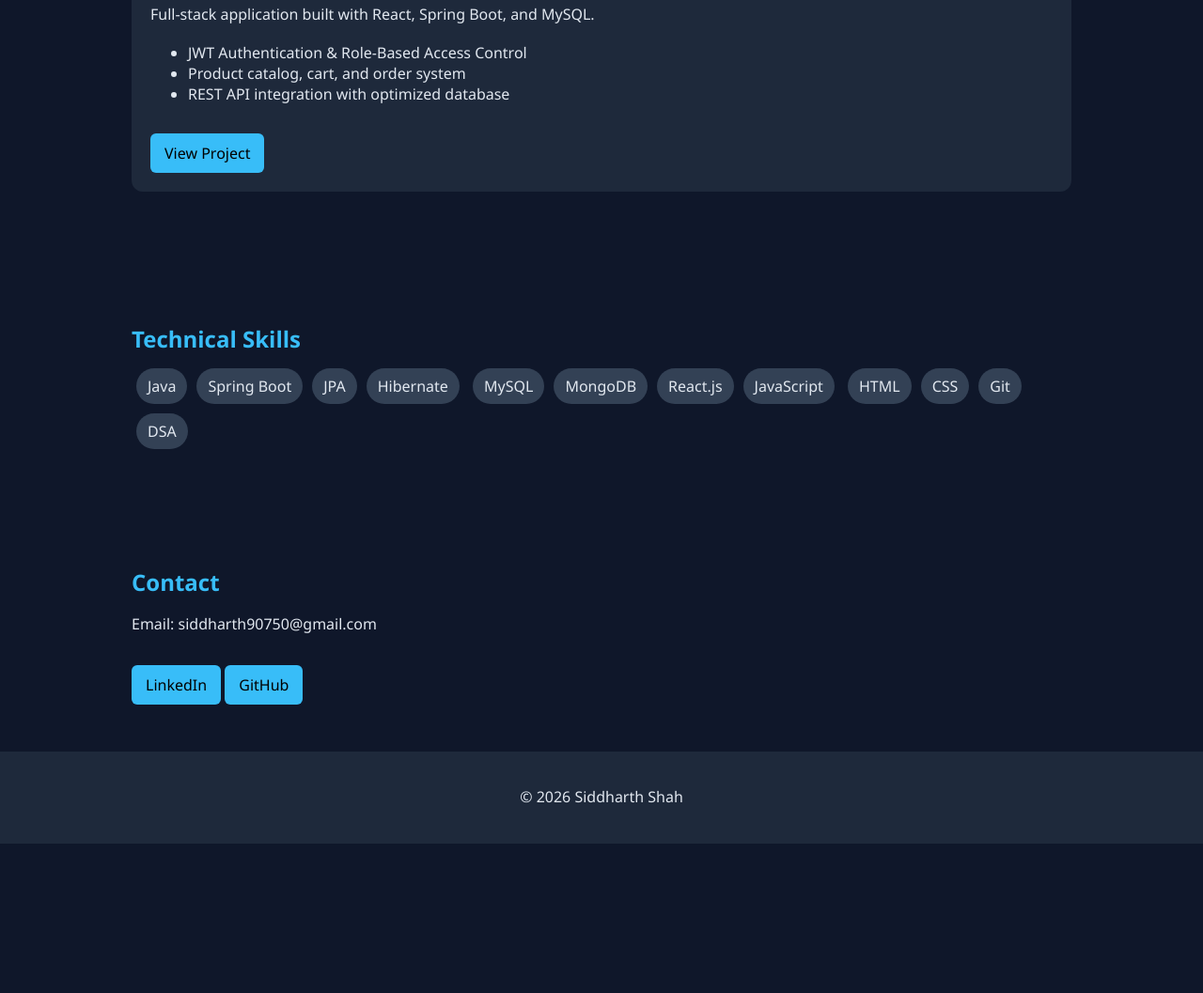
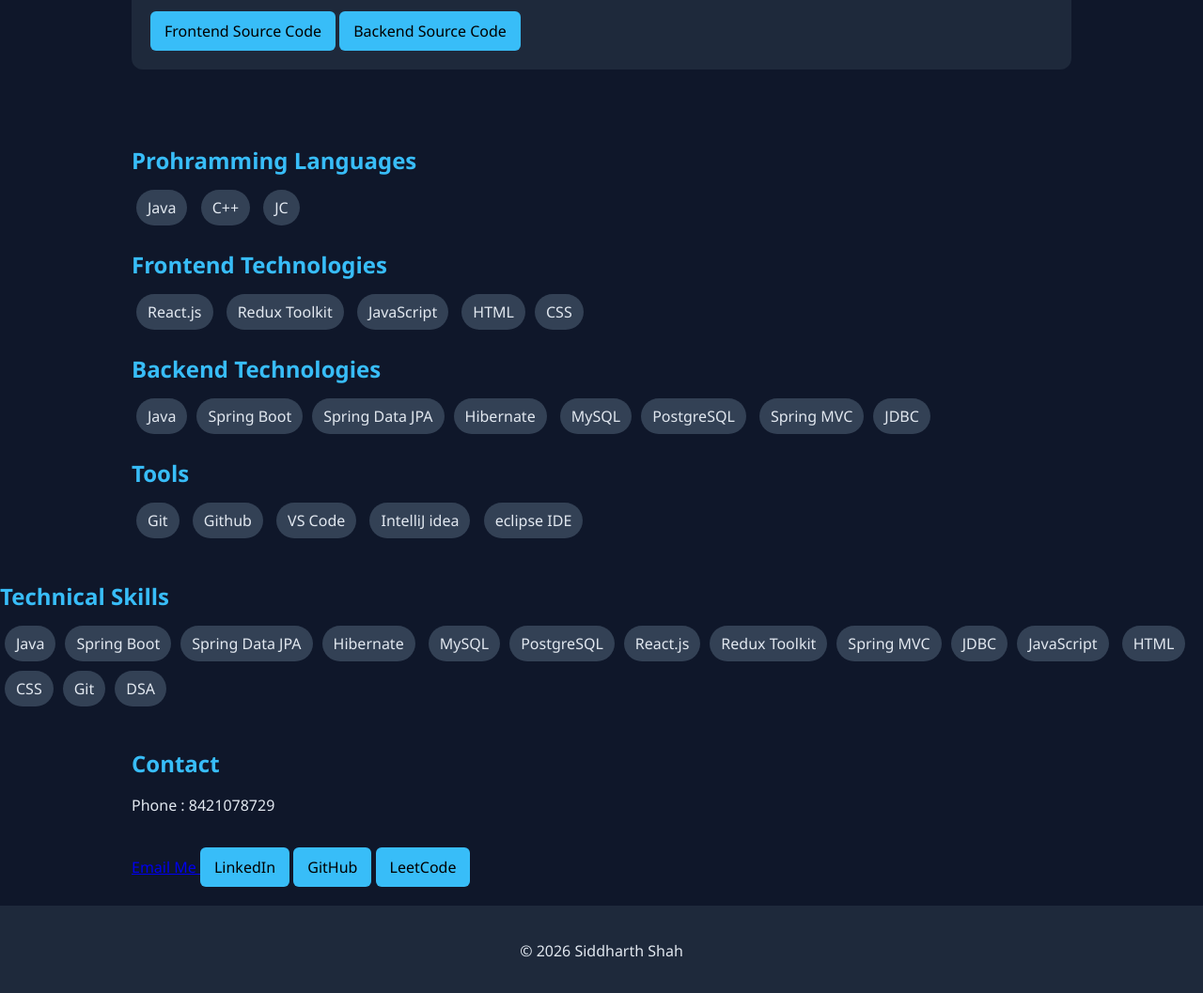
Before and after one commit to siddharth77688/portfolio_website, a plain HTML site: page index.html in a window 1280 px wide. Shown: the part 745-1802 px from the top of the page at 94% size. Before the commit the page ends 1643 px from the top, so only its background shows below. Drawn offline with Linux system fonts and the light colour scheme.

Commit message:
Update index.html with new content and styles

```diff
--- a/index.html
+++ b/index.html
@@ -6,12 +6,12 @@
   <title>Siddharth Shah | Java Backend Developer</title>
   <style>
     body { margin:0; font-family: 'Segoe UI', sans-serif; background:#0f172a; color:#e2e8f0; }
-    header { text-align:center; padding:60px 20px; background:linear-gradient(135deg,#1e293b,#0f172a); }
+    header { text-align:center; padding:40px 20px; background:linear-gradient(135deg,#1e293b,#0f172a); }
     h1 { font-size:40px; margin-bottom:10px; }
     h2 { color:#38bdf8; margin-bottom:10px; }
     p { line-height:1.6; }
     nav a { margin:0 15px; color:#38bdf8; text-decoration:none; font-weight:bold; }
-    section { max-width:1000px; margin:auto; padding:50px 20px; }
+    section { max-width:1000px; margin:auto; padding:20px 20px; }
     .card { background:#1e293b; padding:20px; margin:20px 0; border-radius:12px; transition:0.3s; }
     .card:hover { transform:translateY(-5px); box-shadow:0 10px 20px rgba(0,0,0,0.4); }
     .skills span { display:inline-block; background:#334155; margin:5px; padding:8px 12px; border-radius:20px; }
@@ -48,25 +48,51 @@
       <li>Product catalog, cart, and order system</li>
       <li>REST API integration with optimized database</li>
     </ul>
-    <a class="btn" href="#">View Project</a>
+    <a class="btn" href="https://github.com/siddharth77688/react-projects">Frontend Source Code</a>
+    <a class="btn" href="https://github.com/siddharth77688/mobik-shopping">Backend Source Code</a>
   </div>
 
 </section>
 
 <section id="skills">
-  <h2>Technical Skills</h2>
+  <h2>Prohramming Languages</h2>
   <div class="skills">
-    <span>Java</span><span>Spring Boot</span><span>JPA</span><span>Hibernate</span>
-    <span>MySQL</span><span>MongoDB</span><span>React.js</span><span>JavaScript</span>
-    <span>HTML</span><span>CSS</span><span>Git</span><span>DSA</span>
+    <span>Java</span> <span>C++</span> <span>JC</span>
+  </div>
+  <h2>Frontend Technologies</h2>
+  <div class="skills">
+    <span>React.js</span> <span>Redux Toolkit</span> <span>JavaScript</span>
+    <span>HTML</span><span>CSS</span>
+  </div>
+
+  <h2>Backend Technologies</h2>
+  <div class="skills">
+    <span>Java</span><span>Spring Boot</span><span>Spring Data JPA</span><span>Hibernate</span>
+    <span>MySQL</span><span>PostgreSQL</span> <span>Spring MVC</span><span>JDBC</span>
+  </div>
+
+  <h2>Tools</h2>
+  <div class="skills">
+    <span>Git</span>  <span>Github</span>  <span>VS Code</span>  <span>IntelliJ idea</span>  <span>eclipse IDE</span>
   </div>
 </section>
 
+  <h2>Technical Skills</h2>
+  <div class="skills">
+    <span>Java</span><span>Spring Boot</span><span>Spring Data JPA</span><span>Hibernate</span>
+    <span>MySQL</span><span>PostgreSQL</span><span>React.js</span><span>Redux Toolkit</span><span>Spring MVC</span><span>JDBC</span><span>JavaScript</span>
+    <span>HTML</span><span>CSS</span><span>Git</span><span>DSA</span>
+  </div>
+
 <section id="contact">
   <h2>Contact</h2>
-  <p>Email: siddharth90750@gmail.com</p>
-  <a class="btn" href="#">LinkedIn</a>
-  <a class="btn" href="#">GitHub</a>
+  <p>Phone : 8421078729</p>
+  <a href="mailto:siddharth90750@gmail.com?subject=Opportunity to work for us.&body=Hi Siddharth, I saw your portfolio...">
+  Email Me
+  </a>
+  <a class="btn" href="https://www.linkedin.com/in/siddharth-shah-ba4061286/">LinkedIn</a>
+  <a class="btn" href="https://github.com/siddharth77688">GitHub</a>
+  <a class="btn" href="https://leetcode.com/u/siddharth90750/">LeetCode</a>
 </section>
 
 <footer>
```
